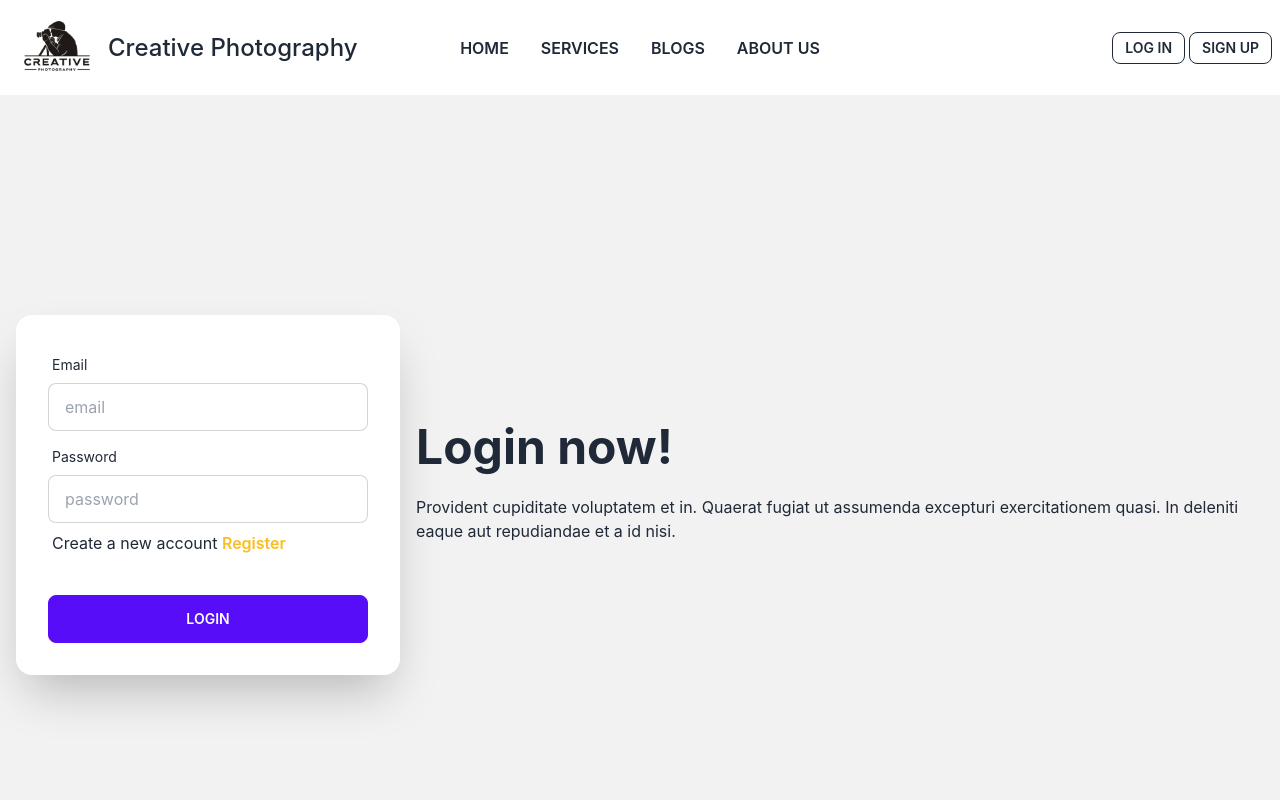
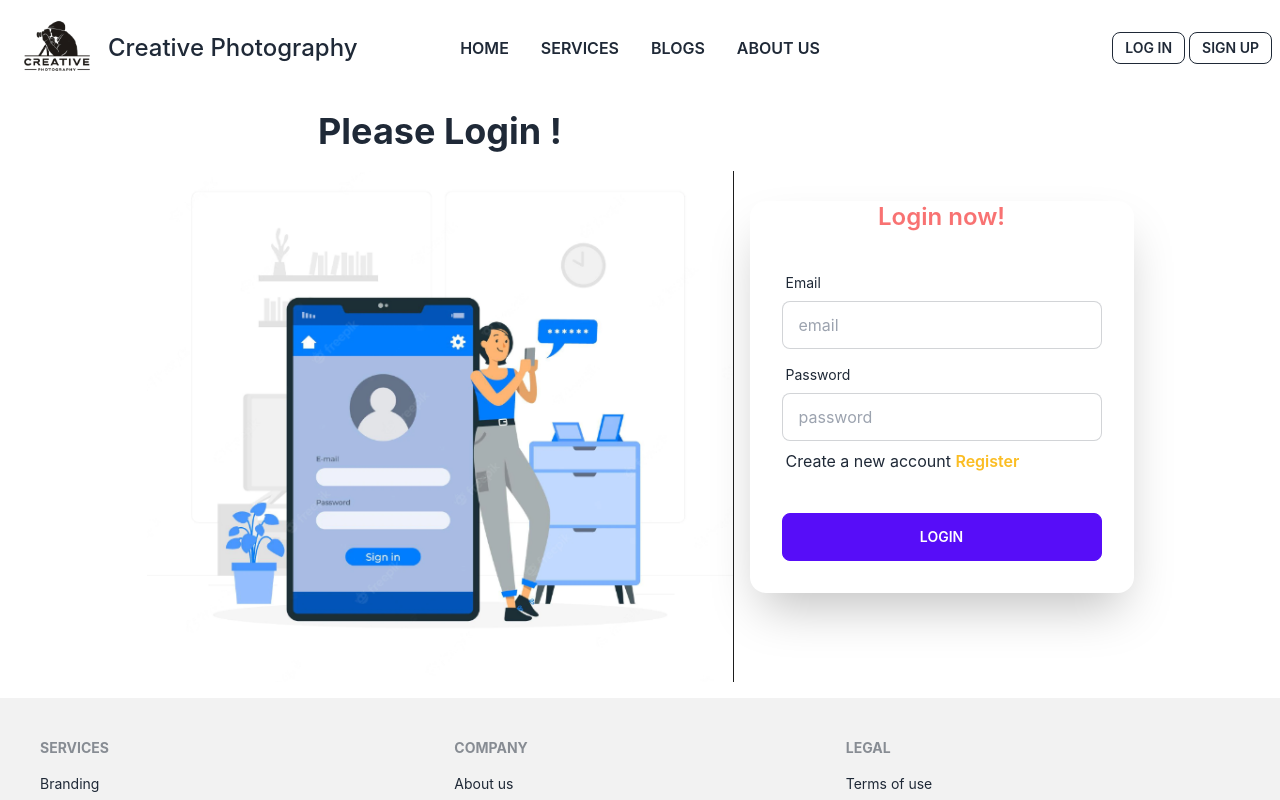
Before and after one commit to Ronyhassansam03n/photography-clients-repo, a React (Create React App) app: page /login in a window 1280 px wide. Shown: the top 800 px of the page. Built offline with nearby package versions, Linux system fonts and the light colour scheme.

Commit message:
firebase start

```diff
--- a/package.json
+++ b/package.json
@@ -7,6 +7,7 @@
     "@testing-library/react": "^13.4.0",
     "@testing-library/user-event": "^13.5.0",
     "daisyui": "^2.38.1",
+    "firebase": "^9.13.0",
     "react": "^18.2.0",
     "react-dom": "^18.2.0",
     "react-router-dom": "^6.4.3",
--- a/src/Component/Authentication/LogIn.js
+++ b/src/Component/Authentication/LogIn.js
@@ -1,28 +1,34 @@
 import React from 'react';
 import { Link } from 'react-router-dom';
+import login from '../../assets/logsign/login.png'
 
 const LogIn = () => {
     return (
         <div>
-          <div className="hero min-h-screen bg-base-200">
-  <div className="hero-content flex-col lg:flex-row-reverse">
+          <div className="hero ">
+  <div className="hero-content flex-col lg:flex-row">
+
     <div className="text-center lg:text-left">
-      <h1 className="text-5xl font-bold">Login now!</h1>
-      <p className="py-6">Provident cupiditate voluptatem et in. Quaerat fugiat ut assumenda excepturi exercitationem quasi. In deleniti eaque aut repudiandae et a id nisi.</p>
+
+      <h1 className="text-4xl text-center font-bold mb-5">Please Login ! </h1>
+
+     <img src={login} alt="" />
+
     </div>
     <div className="card flex-shrink-0 w-full max-w-sm shadow-2xl bg-base-100">
-      <div className="card-body">
+    <h1 className="text-2xl text-center font-semibold text-error "> Login now! </h1>
+      <form className="card-body">
         <div className="form-control">
           <label className="label">
             <span className="label-text">Email</span>
           </label>
-          <input type="text" placeholder="email" className="input input-bordered" />
+          <input type="text" placeholder="email" className="input input-bordered"  required />
         </div>
         <div className="form-control">
           <label className="label">
             <span className="label-text">Password</span>
           </label>
-          <input type="text" placeholder="password" className="input input-bordered" />
+          <input type="password" placeholder="password" className="input input-bordered" required />
           <label className="label">
            <p>Create a new account <Link to='/register' className="text-warning font-semibold link link-hover"> Register</Link></p>
           </label>
@@ -30,7 +36,7 @@ const LogIn = () => {
         <div className="form-control mt-6">
           <button className="btn btn-primary">Login</button>
         </div>
-      </div>
+      </form>
     </div>
   </div>
 </div>
--- a/src/Component/Authentication/Register.js
+++ b/src/Component/Authentication/Register.js
@@ -15,8 +15,8 @@ const Register = () => {
     </div>
 
     <div className="card flex-shrink-0 w-full max-w-sm shadow-2xl bg-base-100">
-    <h1 className="text-2xl text-center text-error font-bold ">Register now!</h1>
-      <div className="card-body">
+    <h1 className="text-2xl text-center text-error font-semibold ">Register now!</h1>
+      <form className="card-body">
         <div className="form-control">
           <label className="label">
             <span className="label-text">Full Name</span>
@@ -47,7 +47,7 @@ const Register = () => {
         <div className="form-control mt-6">
           <button className="btn btn-primary">Login</button>
         </div>
-      </div>
+      </form>
     </div>
   </div>
 </div>
--- /dev/null
+++ b/src/Firebase/firebase.config.js
@@ -0,0 +1,19 @@
+// Import the functions you need from the SDKs you need
+import { initializeApp } from "firebase/app";
+// TODO: Add SDKs for Firebase products that you want to use
+// https://firebase.google.com/docs/web/setup#available-libraries
+
+// Your web app's Firebase configuration
+const firebaseConfig = {
+  apiKey: process.env.REACT_APP_apiKey,
+  authDomain: process.env.REACT_APP_authDomain,
+  projectId: process.env.REACT_APP_projectId,
+  storageBucket: process.env.REACT_APP_storageBucket,
+  messagingSenderId: process.env.REACT_APP_messagingSenderId,
+  appId: process.env.REACT_APP_appId,
+};
+
+// Initialize Firebase
+const app = initializeApp(firebaseConfig);
+
+export default app;
```
Also changed, not shown: 1 other file (tests, documents, lock files or other folders).
